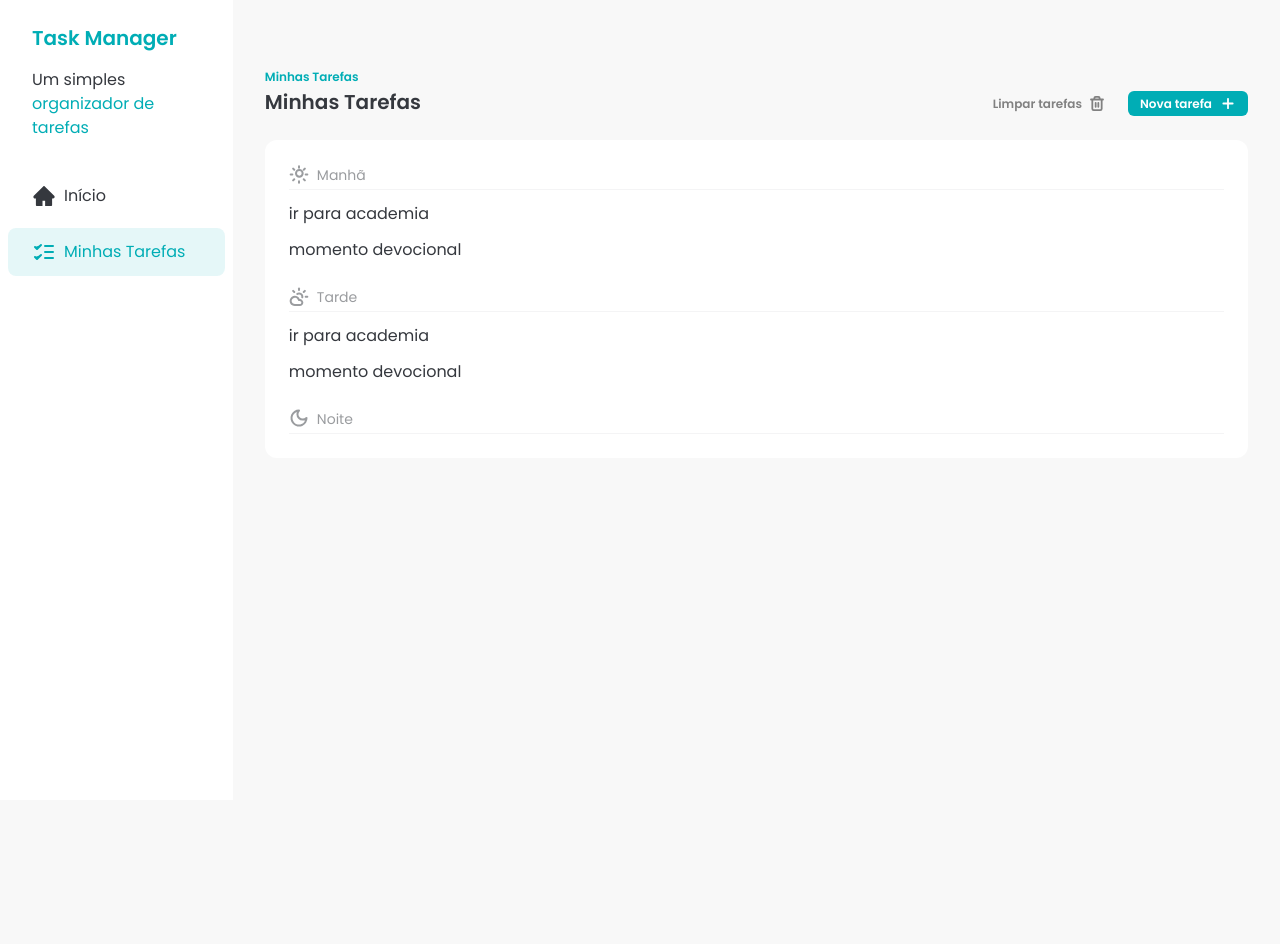
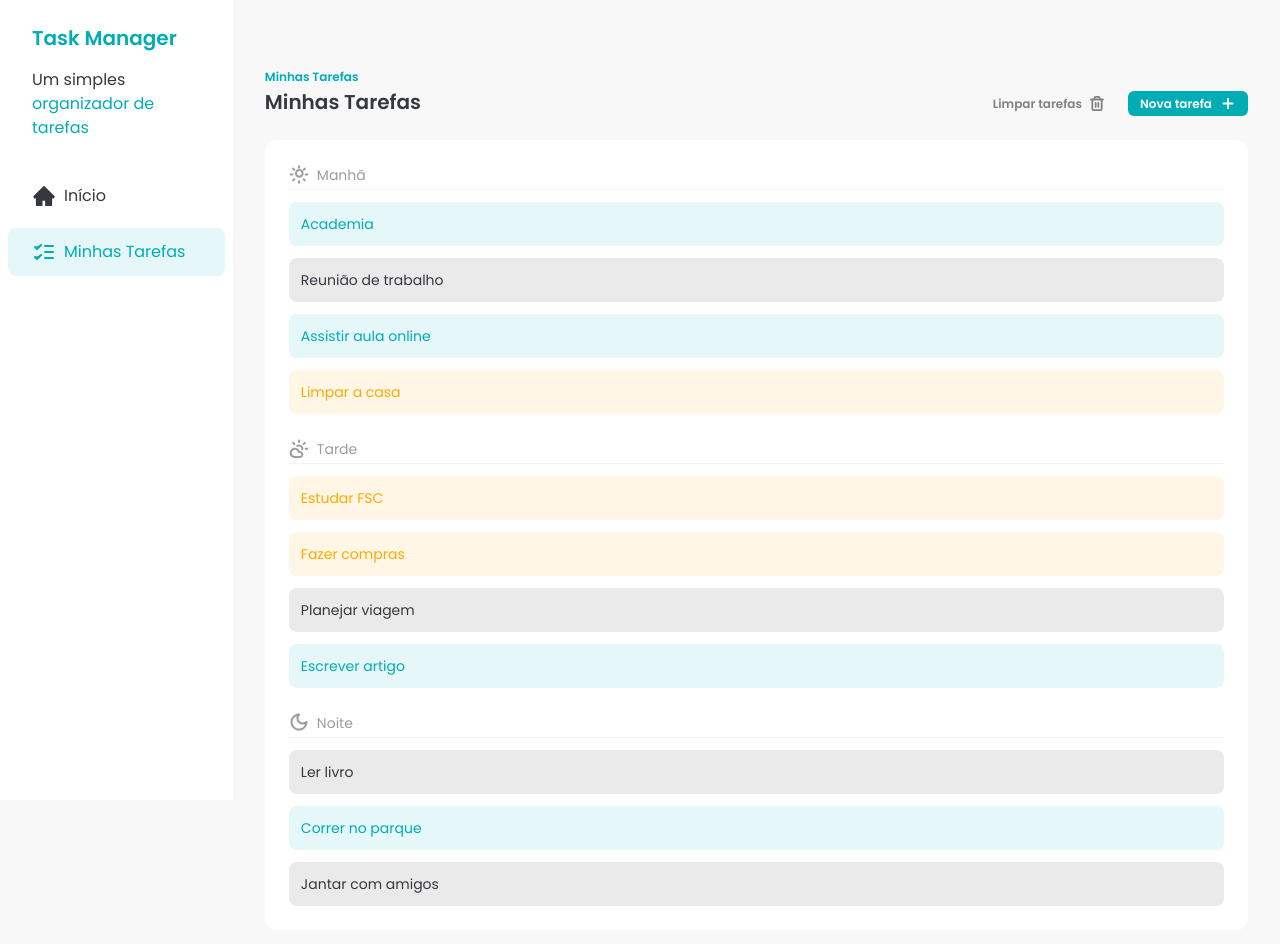
Before and after one commit to araujoerick/task-manager, a React (Vite) app: page / in a window 1280 px wide. Shown: the top 944 px of the page. Before the commit the page ends 800 px from the top, so only its background shows below. Built offline with nearby package versions, Linux system fonts and the light colour scheme.

Commit message:
:sparkles: feat: ensure tasks are listed on Tasks components

```diff
--- /dev/null
+++ b/src/components/TaskItem.jsx
@@ -0,0 +1,26 @@
+// import CheckIcon from "../assets/icons/check.svg?react";
+
+const TaskItem = ({ task }) => {
+  const getStatus = () => {
+    if (task.status === "done") {
+      return "bg-primary/10 text-primary";
+    }
+    if (task.status === "in_progress") {
+      return "bg-[#FFAA04]/10 text-[#FFAA04]";
+    }
+    if (task.status === "not_started") {
+      return "bg-[#35383E]/10 text-[#35383E]";
+    }
+  };
+
+  return (
+    <div
+      className={`flex items-center gap-3 rounded-lg p-3 text-sm ${getStatus()}`}
+    >
+      {/* <CheckIcon className="h-6 w-6 rounded-md bg-primary p-1" /> */}
+      {task.title}
+    </div>
+  );
+};
+
+export default TaskItem;
--- a/src/components/Tasks.jsx
+++ b/src/components/Tasks.jsx
@@ -5,8 +5,17 @@ import SunIcon from "../assets/icons/sun.svg?react";
 import CloudSunIcon from "../assets/icons/cloud-sun.svg?react";
 import MoonIcon from "../assets/icons/moon.svg?react";
 import TasksSeparator from "./TasksSeparator";
+import { useState } from "react";
+import TASKS from "../constants/task";
+import TaskItem from "./TaskItem";
 
 const Tasks = () => {
+  const [tasks] = useState(TASKS);
+
+  const morningTasks = tasks.filter((task) => task.time === "morning");
+  const afternoonTasks = tasks.filter((task) => task.time === "afternoon");
+  const eveningTasks = tasks.filter((task) => task.time === "evening");
+
   return (
     <section className="w-full space-y-6 px-8 py-16">
       <div className="flex w-full justify-between">
@@ -30,18 +39,23 @@ const Tasks = () => {
       <div className="rounded-xl bg-white p-6">
         <div className="space-y-3">
           <TasksSeparator icon={<SunIcon />} title="Manhã" />
-          <div>ir para academia</div>
-          <div>momento devocional</div>
+          {morningTasks.map((task) => (
+            <TaskItem key={task.id} task={task} />
+          ))}
         </div>
 
         <div className="my-6 space-y-3">
           <TasksSeparator icon={<CloudSunIcon />} title="Tarde" />
-          <div>ir para academia</div>
-          <div>momento devocional</div>
+          {afternoonTasks.map((task) => (
+            <TaskItem key={task.id} task={task} />
+          ))}
         </div>
 
         <div className="space-y-3">
           <TasksSeparator icon={<MoonIcon />} title="Noite" />
+          {eveningTasks.map((task) => (
+            <TaskItem key={task.id} task={task} />
+          ))}
         </div>
       </div>
     </section>
--- /dev/null
+++ b/src/constants/task.js
@@ -0,0 +1,81 @@
+const TASKS = [
+  {
+    id: 1,
+    title: "Academia",
+    description: "Ir para academia",
+    time: "morning",
+    status: "done",
+  },
+  {
+    id: 2,
+    title: "Estudar FSC",
+    description: "Estudar para o teste FSC",
+    time: "afternoon",
+    status: "in_progress",
+  },
+  {
+    id: 3,
+    title: "Ler livro",
+    description: "Ler livro de matemática",
+    time: "evening",
+    status: "not_started",
+  },
+  {
+    id: 4,
+    title: "Reunião de trabalho",
+    description: "Participar da reunião semanal com a equipe",
+    time: "morning",
+    status: "not_started",
+  },
+  {
+    id: 5,
+    title: "Fazer compras",
+    description: "Comprar mantimentos para a semana",
+    time: "afternoon",
+    status: "in_progress",
+  },
+  {
+    id: 6,
+    title: "Correr no parque",
+    description: "Fazer 5 km de corrida",
+    time: "evening",
+    status: "done",
+  },
+  {
+    id: 7,
+    title: "Planejar viagem",
+    description: "Organizar itinerário e reservas para viagem",
+    time: "afternoon",
+    status: "not_started",
+  },
+  {
+    id: 8,
+    title: "Assistir aula online",
+    description: "Assistir à aula sobre desenvolvimento web",
+    time: "morning",
+    status: "done",
+  },
+  {
+    id: 9,
+    title: "Limpar a casa",
+    description: "Fazer faxina geral na casa",
+    time: "morning",
+    status: "in_progress",
+  },
+  {
+    id: 10,
+    title: "Jantar com amigos",
+    description: "Sair para jantar com amigos no restaurante",
+    time: "evening",
+    status: "not_started",
+  },
+  {
+    id: 11,
+    title: "Escrever artigo",
+    description: "Redigir artigo técnico para o blog",
+    time: "afternoon",
+    status: "done",
+  },
+];
+
+export default TASKS;
```
